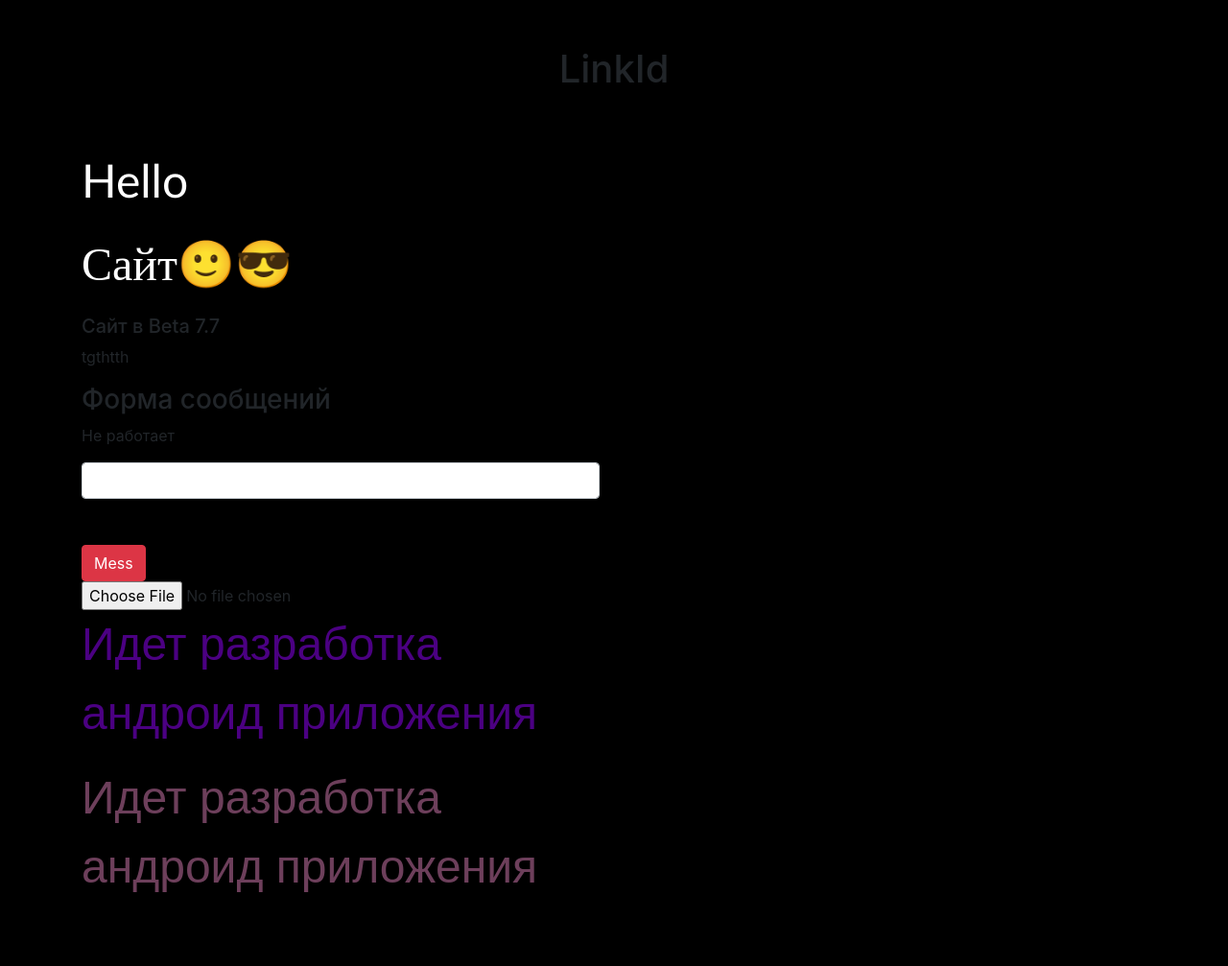
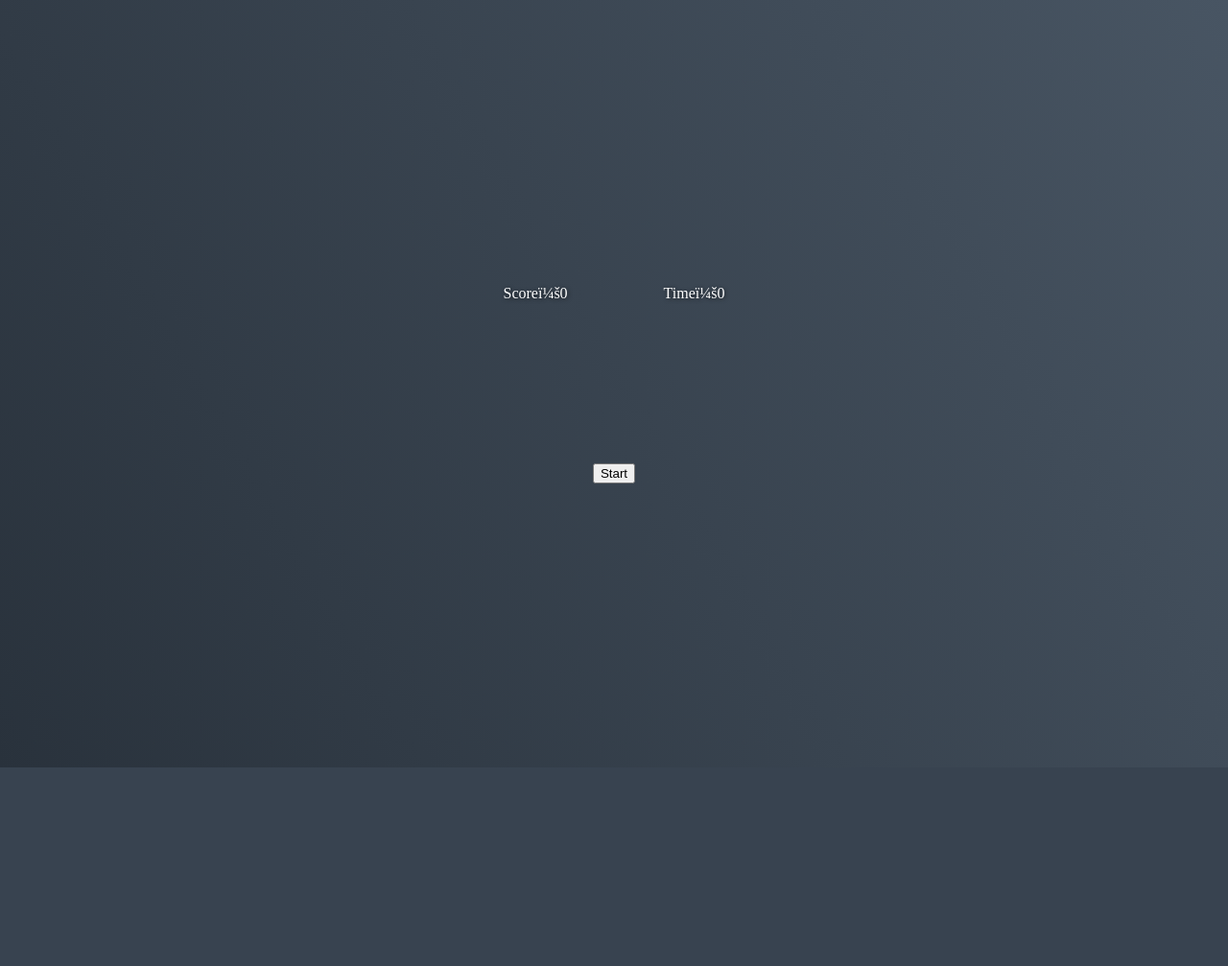
Before and after one commit to wangaray/wangaray.github.io, a PHP site: page / in a window 1280 px wide. Shown: the top 1007 px of the page at 96% size. After the commit the page ends 800 px from the top, so only its background shows below. Run offline with PHP 8.4, Linux system fonts and the light colour scheme; some libraries are stand-ins or nearby versions.

Commit message:
Add files via upload

```diff
--- a/index.css
+++ b/index.css
@@ -1,49 +1,155 @@
-/* fonts */
-
-div.jqcloud {
-  font-family: "Helvetica", "Arial", sans-serif;
-  font-size: 10px;
-  line-height: normal;
+body {
+  display: flex;
+  flex-direction: column;
+  justify-content: center;
+  align-items: center;
+  min-height: 100vh;
+  margin: 0;
+  background-image: linear-gradient(60deg, #29323c 0%, #485563 100%);
 }
 
-div.jqcloud a {
-  font-size: inherit;
-  text-decoration: none;
+[transparent] {
+  opacity: 0 !important;
 }
 
-div.jqcloud span.w10 { font-size: 550%; }
-div.jqcloud span.w9 { font-size: 500%; }
-div.jqcloud span.w8 { font-size: 450%; }
-div.jqcloud span.w7 { font-size: 400%; }
-div.jqcloud span.w6 { font-size: 350%; }
-div.jqcloud span.w5 { font-size: 300%; }
-div.jqcloud span.w4 { font-size: 250%; }
-div.jqcloud span.w3 { font-size: 200%; }
-div.jqcloud span.w2 { font-size: 150%; }
-div.jqcloud span.w1 { font-size: 100%; }
-
-/* colors */
-
-div.jqcloud { color: #09f; }
-div.jqcloud a { color: inherit; }
-div.jqcloud a:hover { color: #0df; }
-div.jqcloud a:hover { color: #0cf; }
-div.jqcloud span.w10 { color: #0cf; }
-div.jqcloud span.w9 { color: #0cf; }
-div.jqcloud span.w8 { color: #0cf; }
-div.jqcloud span.w7 { color: #39d; }
-div.jqcloud span.w6 { color: #90c5f0; }
-div.jqcloud span.w5 { color: #90a0dd; }
-div.jqcloud span.w4 { color: #90c5f0; }
-div.jqcloud span.w3 { color: #a0ddff; }
-div.jqcloud span.w2 { color: #99ccee; }
-div.jqcloud span.w1 { color: #aab5f0; }
-
-/* layout */
-
-div.jqcloud {
-  overflow: hidden;
-  position: relative;
+[disabled] {
+  pointer-events: none !important;
 }
 
-div.jqcloud span { padding: 0; }
+$block-bgs: linear-gradient(120deg, #a1c4fd 0%, #c2e9fb 100%),
+  linear-gradient(120deg, #e0c3fc 0%, #8ec5fc 100%),
+  linear-gradient(to right, #4facfe 0%, #00f2fe 100%),
+  linear-gradient(to top, #a8edea 0%, #fed6e3 100%),
+  linear-gradient(to top, #37ecba 0%, #72afd3 100%),
+    linear-gradient(to top, #fff1eb 0%, #ace0f9 100%),
+  linear-gradient(to top, #48c6ef 0%, #6f86d6 100%),
+    linear-gradient(
+      to right,
+      #f78ca0 0%,
+      #f9748f 19%,
+      #fd868c 60%,
+      #fe9a8b 100%
+    ),
+  linear-gradient(to top, #accbee 0%, #e7f0fd 100%),
+  linear-gradient(to top, #a3bded 0%, #6991c7 100%);
+
+.block {
+  position: relative;
+  width: var(--width, 0);
+  height: var(--width, 0);
+  background: var(--block-bg);
+  border-radius: var(--border-radius, 0);
+
+  &::after {
+    position: absolute;
+    content: '';
+    top: 0;
+    left: 0;
+    display: flex;
+    justify-content: center;
+    align-items: center;
+    width: 100%;
+    height: 100%;
+    border-radius: inherit;
+  }
+
+  &.target {
+    --block-bg: rgba(205, 210, 218, 0.6);
+
+    z-index: -1;
+
+    @for $i from 1 through 10 {
+      &:nth-child(#{$i}) {
+        order: var(--order);
+      }
+    }
+
+    &.dropped {
+      @for $i from 1 through 10 {
+        &:nth-child(#{$i}) {
+          --block-bg: #{nth($block-bgs, $i)};
+        }
+      }
+
+      &::after {
+        animation: shadow-burst 0.3s forwards;
+      }
+    }
+  }
+
+  &.draggable {
+    --block-bg: rgba(78, 192, 233, 0.6);
+
+    cursor: pointer;
+
+    @for $i from 1 through 10 {
+      &:nth-child(#{$i}) {
+        --block-bg: #{nth($block-bgs, $i)};
+      }
+    }
+  }
+
+  &.animated {
+    transition: 0.3s ease-out;
+  }
+}
+
+.draggable-blocks,
+.target-blocks {
+  display: grid;
+  grid-template-rows: repeat(2, 1fr);
+  grid-template-columns: repeat(5, 1fr);
+  place-items: center;
+  gap: 1.5rem;
+}
+
+.game {
+  display: grid;
+  gap: 1.5rem;
+  margin-bottom: 3rem;
+}
+
+#start {
+  transition: 0.3s;
+}
+
+.statistics {
+  display: flex;
+  justify-content: space-between;
+  color: white;
+  text-shadow: 1px 1px 4px rgba(0, 0, 0, 0.6);
+  white-space: nowrap;
+  margin-bottom: 3rem;
+
+  .score {
+    margin-right: 100px;
+  }
+}
+
+#final-score-dialog {
+  top: 50%;
+  left: 50%;
+  bottom: auto;
+  right: auto;
+  transform: translate(-50%, -50%);
+  background: white;
+  box-shadow: 0 0 0 1000px rgba(0, 0, 0, 0.8);
+  border-radius: 0;
+  white-space: nowrap;
+
+  .dialog-content {
+    gap: 12px;
+    padding: 18px 64px;
+  }
+
+  .dialog-body {
+    text-align: center;
+  }
+}
+
+@keyframes shadow-burst {
+  to {
+    box-shadow: 0 0 25px 50px rgba(255, 255, 255, 0.6);
+    opacity: 0;
+  }
+}
--- a/index.html
+++ b/index.html
@@ -1,80 +1,54 @@
-
-<!DOCTYPE html>
-<html lang="ru">
 <head>
-	<meta charset="UTF-8">
-	<meta name="viewport" content="width=device-width, initial-scale=1.0">
-	<meta http-equiv="X-UA-Compatible" content="ie=edge">
-	<!-- Подключение Bootstrap чтобы все выглядело красиво -->
-	<link rel="stylesheet" href="https://stackpath.bootstrapcdn.com/bootstrap/4.2.1/css/bootstrap.min.css">
-	<title>Trubadur</title>
-	<!-- Свои стили -->
-	<style>
-		body {
-			background: #000;
-	<!fcfcfc
-		}
-	</style>
-	<script src="js.js"></script>
-</head>
-<body>
-	</div>
-	<!-- Основная часть страницы -->
-	<div class="container">
-		<div class="py-5 text-center">
-			<h1>LinkId</h1>
-		</div>
-		<div>
-			<p><font size="9" color="#fff" face="trebuchet ms">Hello</font></p>
-			<p><font size="8" color="#fff" face="arial black">Сайт🙂😎</font></p>
-			<h5>Сайт в Beta 7.7</h5>
-		</div>
-		<p>tgthtth</p>
-		<!--p><font size="8" color="#fa8e47" face="trebuchet ms">"Ищем разработчика android"</font></p>
-		<p><font size="8" color="#36D986" face="trebuchet ms">"Отправлять вакансии сюда https://t.me/Gomosik"</font></>
-
-		<!--размер цвект шрифт -->
-
-		<div class="row">
-			<div class="col-6">
-				<!-- Форма для получения сообщений и имени -->
-				<h3>Форма сообщений</h3><p>Не работает</p>
-				<form id="messForm">
-					<input type="text" name="name" id="name" placeholder=" " class="form-control">
-					<br>
-			    <br>
-					<input type="submit" value="Mess" class="btn btn-danger">
-				</form>
-				<!--button onclick="fi()">привет</button-->
-				<input type="file" onchange="showFile(this)">
-
-				<p><font size="10" color="#4b0082" face="fantasy">Идет разработка андроид приложения</font></p>
-				<p><font size="9" color="#6d3f5b" face="fantasy">Идет разработка андроид приложения</font></p>
-
-				<img src="https://ci3.googleusercontent.com/proxy/sDiMDLB1dwQ00hZ1yX7lCl4nMuzqED_CHWhkI5NgKqD3oNprRWRQnqaH3221KxGZQ5m31aPXjNQ_5JUMPwf8EvI7cU9E1NkNMA=s0-d-e1-ft" onclick="Po()" alt="" width="37%" align="center" border="3" hspace="10%" vspace="10%" />
-				<img src="https://i.pinimg.com/564x/e5/b7/3a/e5b73a3709d3d988c8909e9da26170de.jpg" alt="" width="70%" align="center" border="3" hspace="10%" vspace="10%" />
-
-
-				3<!--img src="https://i.pinimg.com/564x/01/ff/ec/01ffec0108753fa6f1c9550820dad5fd.jpg" alt="" width="80%" align="center" border="3" hspace="10%" vspace="10%" />
-				2<img src="https://i.pinimg.com/564x/05/12/dd/0512dd061695a81b4da7515e0fbfd444.jpg" alt="" width="60%" align="center" border="3" hspace="10%" vspace="10%" />
-				1<img src="https://i.pinimg.com/564x/60/61/91/60619132ef665d86c204c60f8f0cbd9d.jpg" alt="" width="80%" align="center" border="3" hspace="10%" vspace="10%" />
-				<img src="https://i.pinimg.com/564x/e5/b7/3a/e5b73a3709d3d988c8909e9da26170de.jpg" alt="" width="70%" align="center" border="3" hspace="10%" vspace="10%" />
-				<img src="https://i.pinimg.com/564x/af/77/33/af77333f37b9405810108e4f9090979e.jpg" alt="" width="70%" align="center" border="3" hspace="10%" vspace="10%"--!/>
-				<img src="https://i.pinimg.com/564x/be/24/92/be2492cb99de1cfcc79b547b10c6ab83.jpg" alt="" width="70%" align="center" border="3" hspace="10%" vspace="10%" />
-				<img src="https://ci3.googleusercontent.com/proxy/sDiMDLB1dwQ00hZ1yX7lCl4nMuzqED_CHWhkI5NgKqD3oNprRWRQnqaH3221KxGZQ5m31aPXjNQ_5JUMPwf8EvI7cU9E1NkNMA=s0-d-e1-ft" onclick="Po()" alt="" width="37%" align="center" border="3" hspace="10%" vspace="10%" />
-<script>
-function showFile(input) {
-  let file = input.files[0];
-
-  alert(`File name: ${file.name}`); // например, my.png
-  alert(`Last modified: ${file.lastModified}`); // например, 1552830408824
-}
-</script>
-			</div>
-			<div class="col-6">
-			<p>💩</p><p>💩</p><p>💩</p><p>💩</p>
-			<p>🌚</p>
-			<img src="https://i.artfile.me/wallpaper/29-10-2014/3500x1968/anime-oreimo-devushka-ushki-vzglyad-bryu-878589.jpg" onclick="fm()" alt="" width="80%" align="center" border="3" hspace="10%" vspace="10%" />
-				<!-- Вывод всех сообщений будет здесь -->
-</body>
-</html>
+<link rel="stylesheet" href="index.css" type="text/css"/>
+<head>
+<div class="statistics">
+  <div class="score">
+    Score：<span class="score-number">0</span>
+  </div>
+  <div class="time-left">
+    Time：<span class="time-left-number">0</span>
+  </div>
+</div>
+<div class="game">
+  <div class="target-blocks">
+    <div class="block target" data-id="1"></div>
+    <div class="block target" data-id="2"></div>
+    <div class="block target" data-id="3"></div>
+    <div class="block target" data-id="4"></div>
+    <div class="block target" data-id="5"></div>
+    <div class="block target" data-id="6"></div>
+    <div class="block target" data-id="7"></div>
+    <div class="block target" data-id="8"></div>
+    <div class="block target" data-id="9"></div>
+    <div class="block target" data-id="10"></div>
+  </div>
+  <div class="draggable-blocks">
+    <div class="block draggable" data-id="1"></div>
+    <div class="block draggable" data-id="2"></div>
+    <div class="block draggable" data-id="3"></div>
+    <div class="block draggable" data-id="4"></div>
+    <div class="block draggable" data-id="5"></div>
+    <div class="block draggable" data-id="6"></div>
+    <div class="block draggable" data-id="7"></div>
+    <div class="block draggable" data-id="8"></div>
+    <div class="block draggable" data-id="9"></div>
+    <div class="block draggable" data-id="10"></div>
+  </div>
+</div>
+<button class="btn btn-primary" id="start">Start</button>
+<div class="dialog" id="final-score-dialog" hidden>
+  <div class="dialog-content">
+    <div class="dialog-header">
+      <div class="dialog-title">You Scored <span class="final-score">0</span></div>
+    </div>
+    <div class="dialog-body">
+      <p><span class="you-win" hidden>Congratulations! You win!🎉</span></p>
+      <p><span class="you-lose" hidden>You lose! Have another try?😂</span></p>
+    </div>
+    <div class="dialog-footer">
+      <button class="btn btn-primary" onclick="closeFinalScore()">
+        OK
+      </button>
+    </div>
+  </div>
+</div>
```
